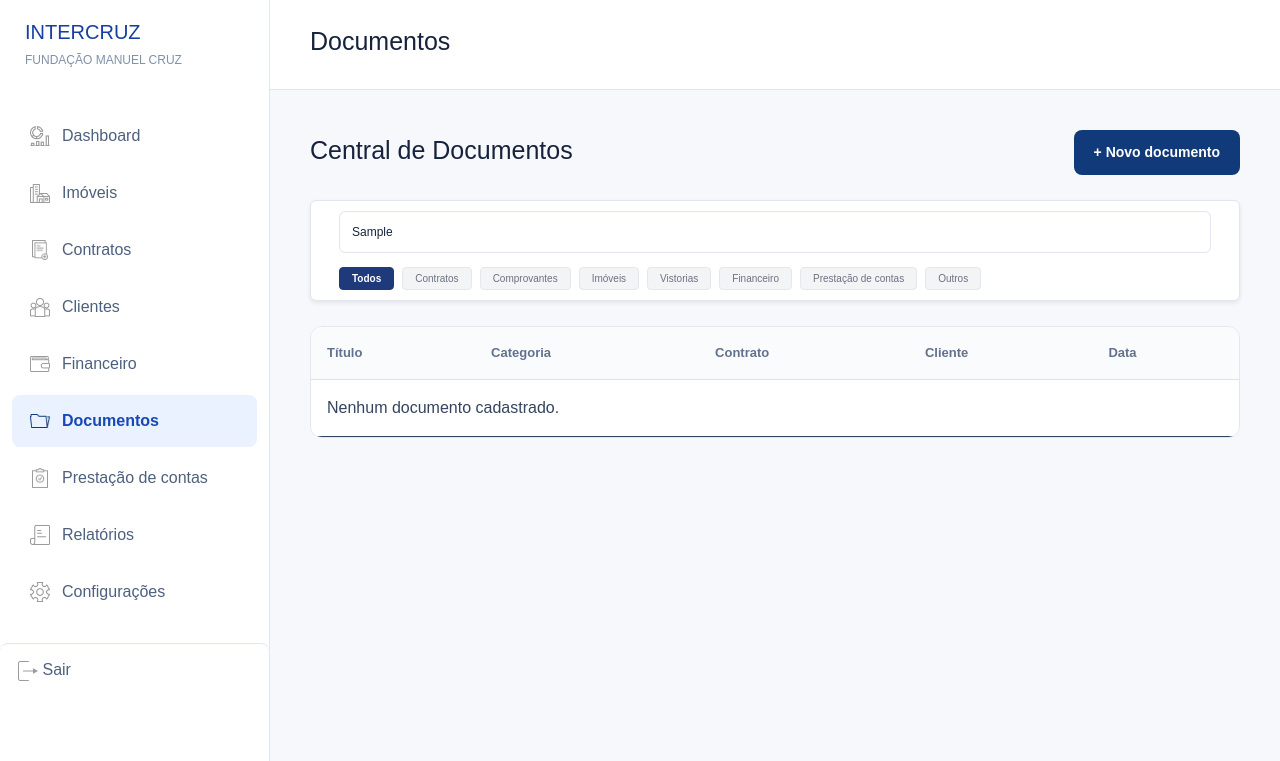
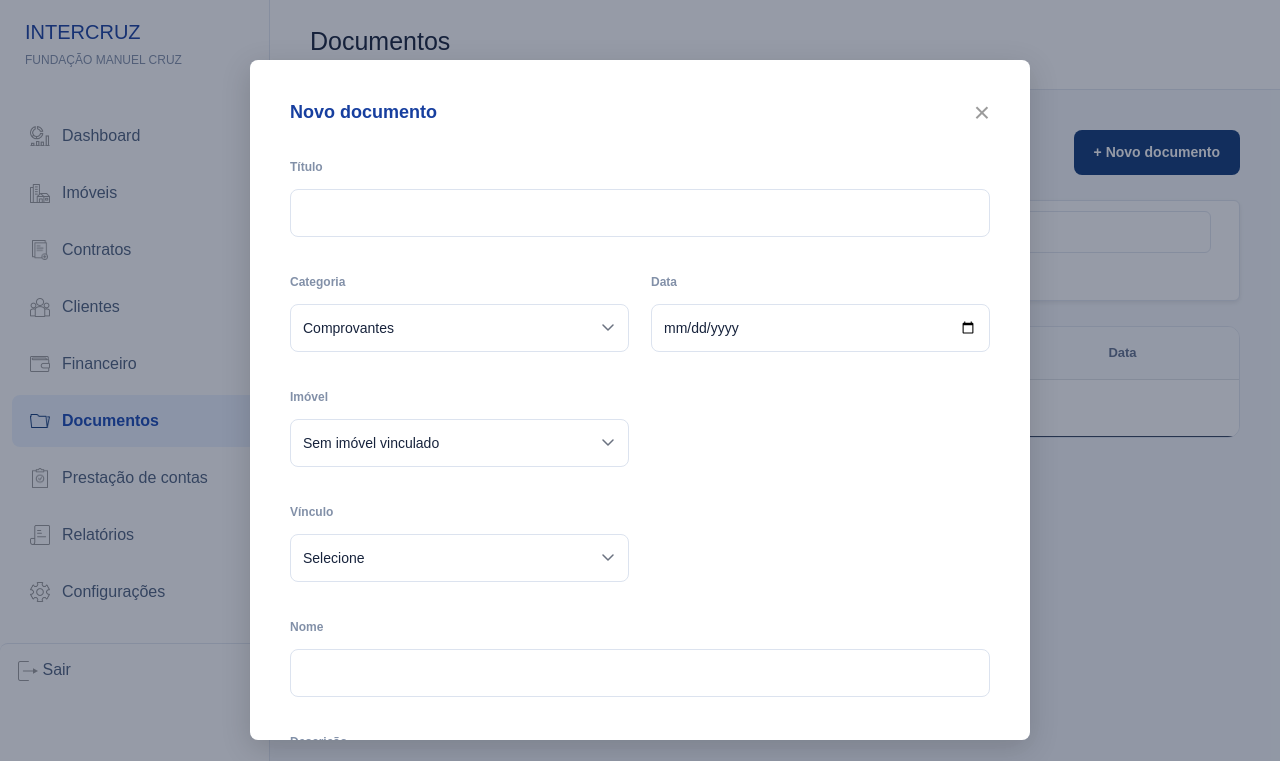
Before and after one commit to freitasnicole902-lgtm/Intercruz, a plain HTML site: page frontEnd/documentos.html in a window 1280 px wide. Both pictures are taken after typing "Sample" into the empty fields and a click on the button "+ Novo documento". Shown: the top 761 px of the page. Drawn offline with nearby package versions, Linux system fonts and the light colour scheme.

Commit message:
Add: Modal de documentos

```diff
--- a/frontEnd/css/style.css
+++ b/frontEnd/css/style.css
@@ -650,6 +650,50 @@ body {
     z-index: 1000;
 }
 
+/* ========================================
+   MODAL DE NOVO DOCUMENTO
+======================================== */
+#modal-documento .modal-contrato {
+    width: 100%;
+    max-width: 780px;
+    max-height: 85vh;
+    overflow-y: auto;
+    padding: 32px 40px;
+}
+
+#modal-documento .documento-form-grid {
+    column-gap: 22px;
+    row-gap: 18px;
+}
+
+.documento-form-grid .campo.completo {
+    grid-column: 1 / -1;
+}
+
+.documento-form-grid .campo.vinculo {
+    grid-column: 1;
+}
+
+.documento-form-grid .campo textarea {
+    min-height: 100px;
+}
+
+@media (max-width: 700px) {
+
+    #modal-documento .modal-contrato {
+        padding: 25px;
+    }
+
+    .documento-form-grid {
+        grid-template-columns: 1fr;
+    }
+
+    .documento-form-grid .campo.completo,
+    .documento-form-grid .campo.vinculo {
+        grid-column: 1;
+    }
+}
+
 
 /*     CONTEÚDO DO MODAL  */
 
@@ -1269,29 +1313,6 @@ body {
     font-size: 17px;
 }
 
-/* MODAL */
-
-.modal-contrato-overlay {
-    display: none;
-    position: fixed;
-    inset: 0;
-    z-index: 1000;
-    background: rgba(15, 23, 42, 0.45);
-    align-items: center;
-    justify-content: center;
-    padding: 20px;
-}
-
-.modal-contrato {
-    width: 100%;
-    max-width: 650px;
-    max-height: 90vh;
-    overflow-y: auto;
-    padding: 25px;
-    background: #fff;
-    border-radius: 10px;
-    box-shadow: 0 12px 40px rgba(0, 0, 0, 0.18);
-}
 
 .modal-contrato-cabecalho {
     display: flex;
@@ -1332,16 +1353,6 @@ body {
     font-size: 13px;
 }
 
-/* .contrato-form-grid .campo input,
-.contrato-form-grid .campo select {
-
-    width: 100%;
-    min-height: 40px;
-    padding: 8px 10px;
-    border: 1px solid #d0d5dd;
-    border-radius: 5px;
-    font-size: 13px;
-} */
 
 .modal-contrato-acoes {
     display: flex;
@@ -1406,6 +1417,11 @@ body {
     padding: 20px;
 }
 
+/* Modal aberto */
+.modal-contrato-overlay.aberto {
+    display: flex;
+}
+
 .modal-contrato {
     width: 100%;
     max-width: 650px;
@@ -1417,6 +1433,17 @@ body {
     box-shadow: 0 8px 30px rgba(0, 0, 0, 0.16);
 }
 
+.modal-contrato {
+    width: 100%;
+    max-width: 650px;
+    max-height: 90vh;
+    overflow-y: auto;
+    padding: 28px 30px;
+    background: #fff;
+    border-radius: 8px;
+    box-shadow: 0 8px 30px rgba(0, 0, 0, 0.16);
+}
+
 .modal-contrato-cabecalho {
     display: flex;
     align-items: center;
@@ -1453,19 +1480,6 @@ body {
     font-size: 12px;
 }
 
-/* .contrato-form-grid .campo input,
-.contrato-form-grid .campo select {
-    width: 100%;
-    min-height: 40px;
-    padding: 8px 12px;
-    border: 1px solid #e1e6ef;
-    border-radius: 6px;
-    background: #fff;
-    color: #17233c;
-    font-size: 13px;
-    outline: none;
-} */
-
 .contrato-form-grid .campo input:focus,
 .contrato-form-grid .campo select:focus {
     border-color: #173f9f;
--- a/frontEnd/documentos.html
+++ b/frontEnd/documentos.html
@@ -105,7 +105,7 @@
 
                 <button
                     type="button"
-                    id="btn-novo-imovel"
+                    id="btn-novo-documento"
                     class="btn-novo-imovel">
 
                     + Novo documento
@@ -175,6 +175,132 @@
 
     </div>
 
+    <!-- MODAL NOVO DOCUMENTO -->
+
+<div id="modal-documento" class="modal-contrato-overlay">
+
+    <div class="modal-contrato">
+
+        <div class="modal-contrato-cabecalho">
+
+            <h2>Novo documento</h2>
+
+            <button
+                type="button"
+                class="modal-contrato-fechar"
+                id="btn-fechar-documento">
+                &times;
+            </button>
+
+        </div>
+
+        <form id="form-documento">
+
+            <div class="contrato-form-grid documento-form-grid">
+
+                <!-- TÍTULO -->
+                <div class="campo completo">
+                    <label for="titulo-documento">Título</label>
+                    <input
+                        type="text"
+                        id="titulo-documento"
+                        required>
+                </div>
+
+                <!-- CATEGORIA -->
+                <div class="campo">
+                    <label for="categoria-documento">Categoria</label>
+
+                    <select id="categoria-documento" required>
+                        <option value="comprovantes">Comprovantes</option>
+                        <option value="contratos">Contratos</option>
+                        <option value="financeiro">Financeiro</option>
+                        <option value="vistoria">Vistoria</option>
+                        <option value="prestacao-de-contas">Prestação de contas</option>
+                        <option value="outros">Outros</option>
+                    </select>
+                </div>
+
+                <!-- DATA -->
+                <div class="campo">
+                    <label for="data-documento">Data</label>
+                    <input
+                        type="date"
+                        id="data-documento"
+                        required>
+                </div>
+
+                <!-- IMÓVEL -->
+                <div class="campo">
+                    <label for="imovel-documento">Imóvel</label>
+
+                    <select id="imovel-documento">
+                        <option value="">Sem imóvel vinculado</option>
+                    </select>
+                </div>
+
+                <!-- VÍNCULO -->
+                <div class="campo vinculo">
+                    <label for="vinculo-documento">Vínculo</label>
+
+                    <select id="vinculo-documento">
+                        <option value="">Selecione</option>
+                        <option value="contrato">Contrato</option>
+                        <option value="cliente">Cliente</option>
+                    </select>
+                </div>
+
+                <!-- NOME -->
+                <div class="campo completo">
+                    <label for="nome-documento">Nome</label>
+                    <input
+                        type="text"
+                        id="nome-documento">
+                </div>
+
+                <!-- DESCRIÇÃO -->
+                <div class="campo completo">
+                    <label for="descricao-documento">Descrição</label>
+                    <textarea
+                        id="descricao-documento"
+                        rows="3">
+                    </textarea>
+                </div>
+
+                <!-- ARQUIVO -->
+                <div class="campo completo">
+                    <label for="arquivo-documento">Arquivo</label>
+                    <input
+                        type="file"
+                        id="arquivo-documento"
+                        accept=".pdf,.doc,.docx">
+                </div>
+
+            </div>
+
+            <div class="modal-contrato-acoes">
+
+                <button
+                    type="button"
+                    class="btn-cancelar-contrato"
+                    id="btn-cancelar-documento">
+                    Cancelar
+                </button>
+
+                <button
+                    type="submit"
+                    class="btn-salvar">
+                    Cadastrar documento
+                </button>
+
+            </div>
+
+        </form>
+
+    </div>
+
+</div>
+<script src="js/documento.js"></script>
 </body>
 
 </html>
--- /dev/null
+++ b/frontEnd/js/documento.js
@@ -0,0 +1,35 @@
+document.addEventListener("DOMContentLoaded", function () {
+
+    const modalDocumento = document.getElementById("modal-documento");
+
+    const btnNovoDocumento = document.getElementById("btn-novo-documento");
+    const btnFecharDocumento = document.getElementById("btn-fechar-documento");
+    const btnCancelarDocumento = document.getElementById("btn-cancelar-documento");
+
+    console.log("Modal:", modalDocumento);
+    console.log("Botão:", btnNovoDocumento);
+
+    if (!modalDocumento || !btnNovoDocumento ||
+        !btnFecharDocumento || !btnCancelarDocumento) {
+        console.error("Não foi possível encontrar todos os elementos do modal.");
+        return;
+    }
+
+    btnNovoDocumento.addEventListener("click", function () {
+        modalDocumento.classList.add("aberto");
+    });
+
+    function fecharModal() {
+        modalDocumento.classList.remove("aberto");
+    }
+
+    btnFecharDocumento.addEventListener("click", fecharModal);
+    btnCancelarDocumento.addEventListener("click", fecharModal);
+
+    modalDocumento.addEventListener("click", function (event) {
+        if (event.target === modalDocumento) {
+            fecharModal();
+        }
+    });
+
+});
```
Also changed, not shown: 1 other file.
